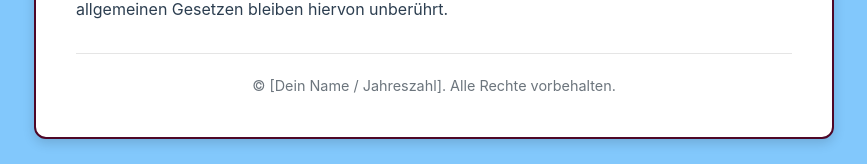
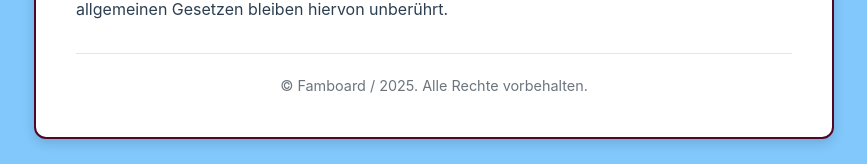
Before and after one commit to Famboard61/famboard-website, a plain HTML site: page impressum.html in a window 1280 px wide. Shown: the part 1851-2015 px from the top of the page, without its empty margins (206-1073 px from the left). Drawn offline with Linux system fonts and the light colour scheme.

Commit message:
Update impressum.html

```diff
--- a/impressum.html
+++ b/impressum.html
@@ -47,7 +47,7 @@
         </div>
 
         <footer class="legal-footer">
-            <p>© [Dein Name / Jahreszahl]. Alle Rechte vorbehalten.</p>
+            <p>© Famboard / 2025. Alle Rechte vorbehalten.</p>
         </footer>
     </div>
 </body>
```
